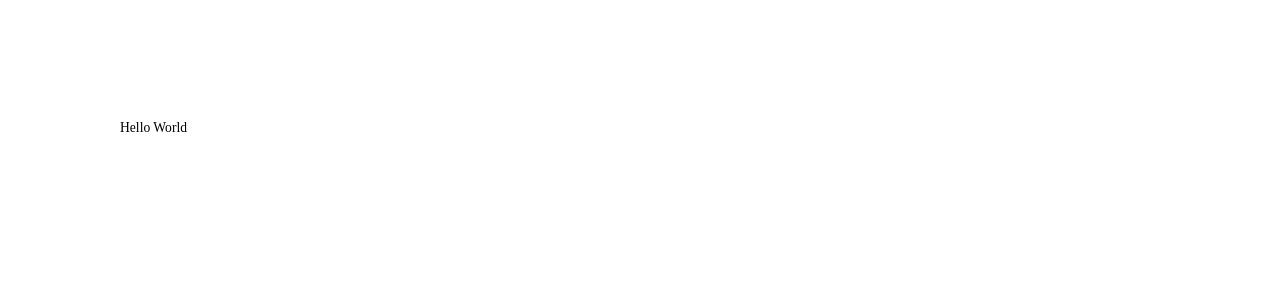
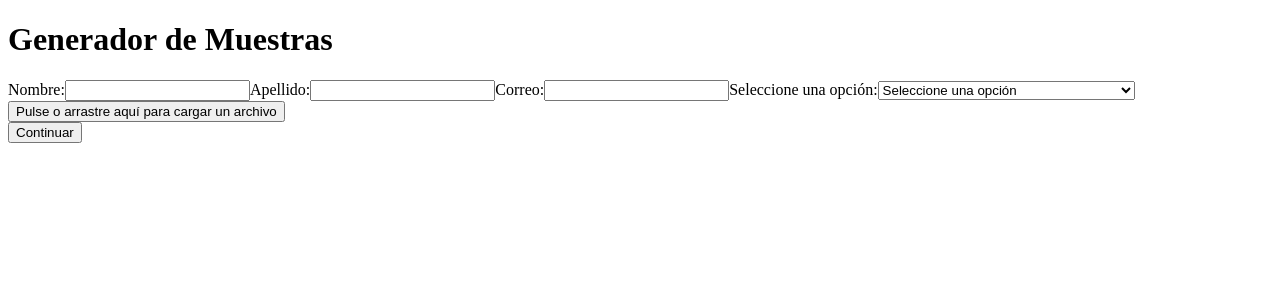
Before and after one commit to CristiAndLook/app-muestreo, a Next.js app: page / in a window 1280 px wide. Shown: the top 300 px of the page. Built offline with nearby package versions, Linux system fonts and the light colour scheme.

Commit message:
Import de Archivos Excel

```diff
--- a/package.json
+++ b/package.json
@@ -12,11 +12,12 @@
   },
   "dependencies": {
     "concurrently": "^7.6.0",
+    "electron-is-dev": "^2.0.0",
     "next": "13.2.4",
     "react": "18.2.0",
     "react-dom": "18.2.0",
     "wait-on": "^7.0.1",
-    "electron-is-dev": "^2.0.0"
+    "xlsx": "^0.18.5"
   },
   "devDependencies": {
     "electron": "^23.1.4",
--- /dev/null
+++ b/src/components/ExcelImport.js
@@ -0,0 +1,56 @@
+import { useState } from "react";
+import * as XLSX from "xlsx";
+
+export default function ExcelDropZone() {
+  const [file, setFile] = useState(null);
+  const [hasFile, setHasFile] = useState(false);
+
+  const handleDrop = (event) => {
+    event.preventDefault();
+    const newFile =
+      (event.dataTransfer && event.dataTransfer.files[0]) ||
+      (event.target && event.target.files[0]);
+
+    if (hasFile) {
+      const confirmReplace = window.confirm(
+        "¿Está seguro de que desea reemplazar el archivo existente?"
+      );
+      if (!confirmReplace) {
+        return;
+      }
+    }
+
+    setFile(newFile);
+    setHasFile(true);
+
+    const reader = new FileReader();
+    reader.onload = (event) => {
+      const data = new Uint8Array(event.target.result);
+      const workbook = XLSX.read(data, { type: "array" });
+      const worksheet = workbook.Sheets[workbook.SheetNames[0]];
+      console.log(XLSX.utils.sheet_to_json(worksheet, { header: 1 }));
+    };
+    reader.readAsArrayBuffer(newFile);
+  };
+
+  const handleButtonClick = () => {
+    document.getElementById("fileInput").click();
+  };
+
+  return (
+    <div onDragOver={(event) => event.preventDefault()} onDrop={handleDrop}>
+      <div>
+        <input
+          type="file"
+          id="fileInput"
+          onChange={handleDrop}
+          style={{ display: "none" }}
+        />
+        <button onClick={handleButtonClick}>
+          Pulse o arrastre aquí para cargar un archivo
+        </button>
+        {hasFile && <p>Archivo {file.name} cargado con éxito </p>}
+      </div>
+    </div>
+  );
+}
--- /dev/null
+++ b/src/components/PersonalData.js
@@ -0,0 +1,73 @@
+import { useState } from "react";
+import ExcelImport from "./ExcelImport";
+
+const PersonalData = () => {
+  const [formulario, setFormulario] = useState({
+    nombre: "",
+    apellido: "",
+    correo: "",
+    seleccion: "",
+  });
+
+  const handleChange = (event) => {
+    setFormulario({
+      ...formulario,
+      [event.target.name]: event.target.value,
+    });
+  };
+
+  const handleSubmit = (event) => {
+    event.preventDefault();
+    // Agrega aquí la lógica necesaria para enviar los datos a través de una solicitud HTTP.
+    console.log(formulario);
+  };
+
+  return (
+    <form onSubmit={handleSubmit}>
+      <label htmlFor="nombre">Nombre:</label>
+      <input
+        type="text"
+        id="nombre"
+        name="nombre"
+        value={formulario.nombre}
+        onChange={handleChange}
+      />
+
+      <label htmlFor="apellido">Apellido:</label>
+      <input
+        type="text"
+        id="apellido"
+        name="apellido"
+        value={formulario.apellido}
+        onChange={handleChange}
+      />
+
+      <label htmlFor="correo">Correo:</label>
+      <input
+        type="email"
+        id="correo"
+        name="correo"
+        value={formulario.correo}
+        onChange={handleChange}
+      />
+
+      <label htmlFor="seleccion">Seleccione una opción:</label>
+      <select
+        id="seleccion"
+        name="seleccion"
+        value={formulario.seleccion}
+        onChange={handleChange}
+      >
+        <option value="">Seleccione una opción</option>
+        <option value="mas">Muestra Aleatoria Simple</option>
+        <option value="epa">Estimadores de prueba aleatoria simple</option>
+        <option value="me">Muestra estratificada</option>
+        <option value="epe">Estimadores de Prueba estratificada</option>
+      </select>
+      <ExcelImport />
+      <button type="submit">Continuar</button>
+    </form>
+  );
+};
+
+export default PersonalData;
--- a/src/pages/index.js
+++ b/src/pages/index.js
@@ -1,23 +1,12 @@
-import Head from "next/head";
-import { Inter } from "next/font/google";
-import styles from "@/styles/Home.module.css";
+import PersonalData from "@/components/PersonalData";
 
-const inter = Inter({ subsets: ["latin"] });
-
-export default function Home() {
+function App() {
   return (
-    <>
-      <Head>
-        <title>App Muestreo</title>
-        <meta name="description" content="Generated by create next app" />
-        <meta name="viewport" content="width=device-width, initial-scale=1" />
-        <link rel="icon" href="/favicon.ico" />
-      </Head>
-      <main className={styles.main}>
-        <div className={styles.description}>
-          <p>Hello World</p>
-        </div>
-      </main>
-    </>
+    <div>
+      <h1>Generador de Muestras</h1>
+      <PersonalData />
+    </div>
   );
 }
+
+export default App;
```
Also changed, not shown: src/components/Muestras/EstimadoresMas.js (added), src/components/Muestras/EstimadoresMpe.js (added), src/components/Muestras/Mas.js (added), src/components/Muestras/Mpe.js (added), src/components/Muestras/Seleccion.js (added), 1 other file (tests, documents, lock files or other folders).
